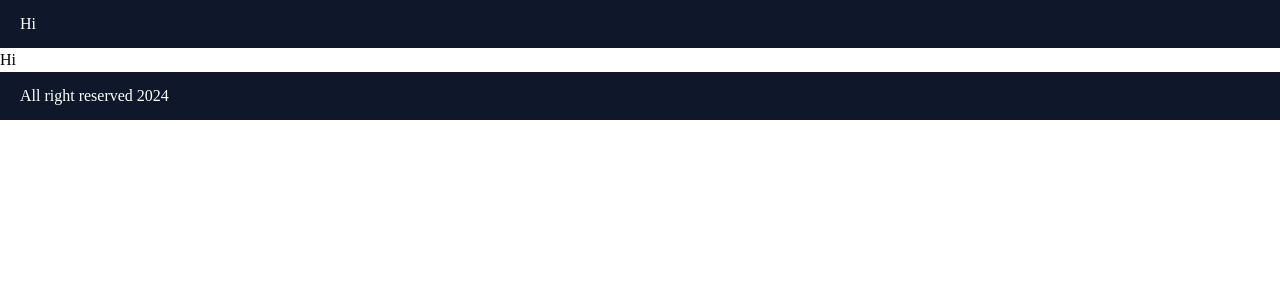
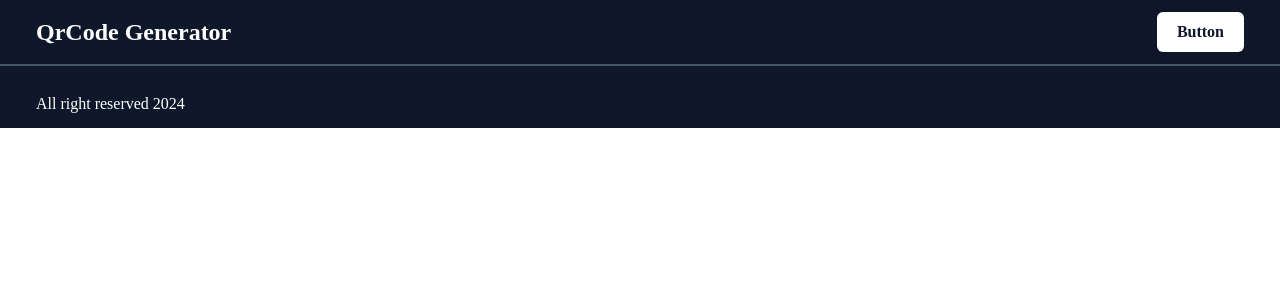
Before and after one commit to fisayo-dev/QRCode-Generator, a React (Vite) app: page / in a window 1280 px wide. Shown: the top 300 px of the page. Built offline with nearby package versions, Linux system fonts and the light colour scheme.

Commit message:
Added the components and creted the home page

```diff
--- /dev/null
+++ b/src/components/Button.jsx
@@ -0,0 +1,7 @@
+const Button = () => {
+  return (
+    <button className="px-5 py-2 bg-white text-color rounded-md font-bold">Button</button>
+  )
+}
+
+export default Button
--- a/src/components/Footer.jsx
+++ b/src/components/Footer.jsx
@@ -1,7 +1,7 @@
 const Footer = () => {
   return (
-    <div className="bg-color text-white px-5 py-3">
-      <div className="max-w-8xl mx-auto">
+    <div className="bg-transparent text-white px-5 py-3">
+      <div className="container mx-auto px-4">
         <div className="flex justify-between items-center">
           <h2>All right reserved 2024</h2>
         </div>
--- a/src/components/Header.jsx
+++ b/src/components/Header.jsx
@@ -1,9 +1,12 @@
+import Button from "./Button";
+
 const Header = () => {
   return (
-    <div className="bg-color px-5 py-3">
-      <div className="max-w-8xl mx-auto">
-        <div className="flex text-white justify-between items-center">
-          <h2>Hi</h2>
+    <div className="fixed top-0 w-full z-10 bg-transparent border-b-2 border-slate-600 backdrop-blur-md text-white px-5 py-3">
+      <div className="container mx-auto px-4">
+        <div className="flex  justify-between items-center">
+          <h2 className="text-2xl font-bold">QrCode Generator</h2>
+          <Button />
         </div>
       </div>
     </div>
--- a/src/index.css
+++ b/src/index.css
@@ -17,3 +17,10 @@
 .bg-color {
   background-color: var(--app-bg-color);
 }
+.text-color {
+  color: var(--app-bg-color);
+}
+
+.app-container {
+  @apply max-w-7xl mx-auto
+}
--- a/src/layouts/AppLayout.jsx
+++ b/src/layouts/AppLayout.jsx
@@ -3,11 +3,13 @@ import Header from "../components/Header"
 
 const AppLayout = ({children}) => {
   return (
-    <>
+    <div className="bg-color">
       <Header />
-      {children}
+      <div className="pt-20">
+        {children}
+      </div>
       <Footer />
-    </>
+    </div>
   )
 }
 
--- a/src/pages/Home.jsx
+++ b/src/pages/Home.jsx
@@ -3,7 +3,9 @@ import AppLayout from "../layouts/AppLayout"
 const Home = () => {
   return (
     <AppLayout>
-      Hi
+      <div className="container mx-auto px-4 text-slate-300">
+
+      </div>
     </AppLayout>
   )
 }
```
